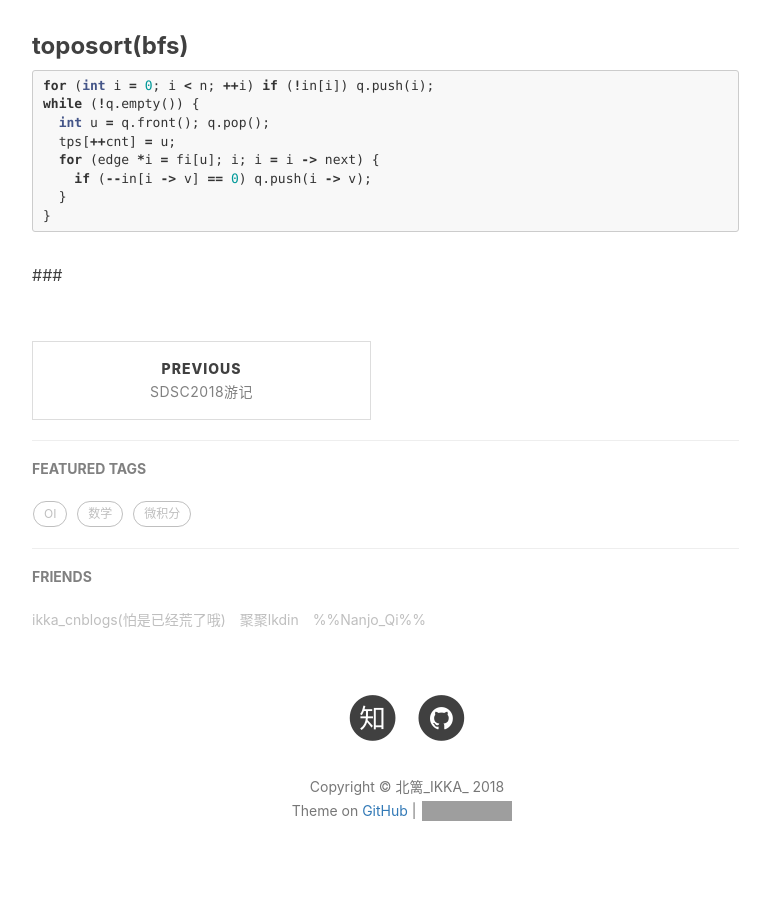
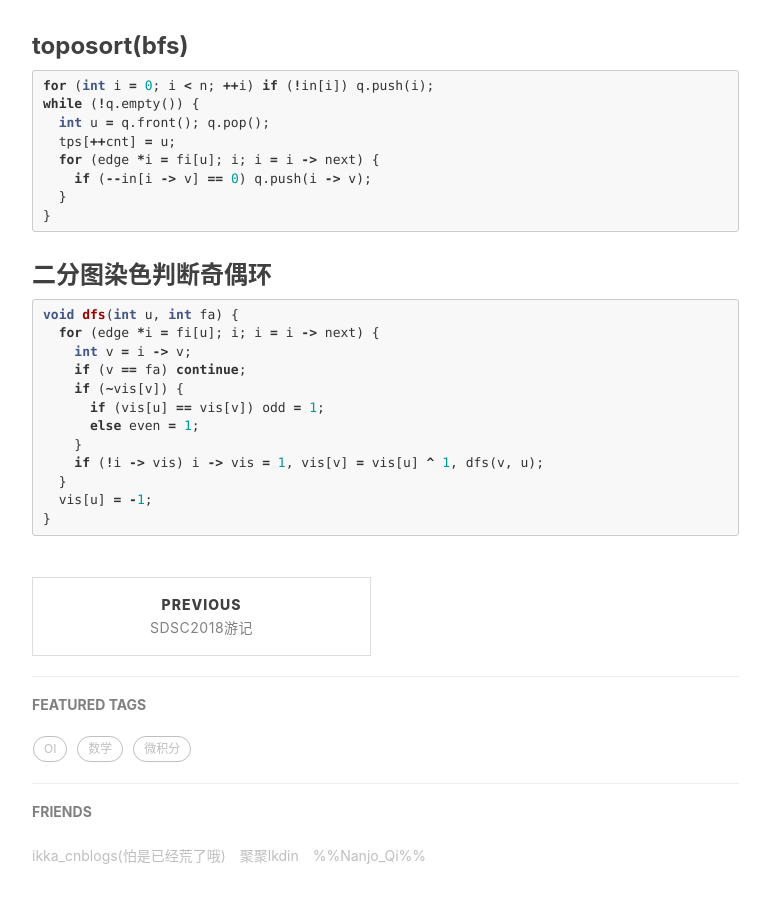
Before and after one commit to Kazusa1103/phqghume.github.com, a Jekyll site: the page built from _posts/2018-10-7-templates.md, in a window 1280 px wide and 900 px high, scrolled down 693 px. Shown: the whole window, without its empty margins (233-1003 px from the left). Built offline with Jekyll 4.4.1, drawn with Linux system fonts in a browser that asks for light colours; nearby versions of some CDN libraries; comment, search, counter and statistics services are not loaded; grey boxes are pictures that could not be loaded.

Commit message:
Update 2018-10-7-templates.md

````diff
--- a/_posts/2018-10-7-templates.md
+++ b/_posts/2018-10-7-templates.md
@@ -28,4 +28,19 @@ while (!q.empty()) {
 }
 ```
 
-###
+### 二分图染色判断奇偶环
+
+``` cpp
+void dfs(int u, int fa) {
+  for (edge *i = fi[u]; i; i = i -> next) {
+    int v = i -> v;
+    if (v == fa) continue;
+    if (~vis[v]) {
+      if (vis[u] == vis[v]) odd = 1;
+      else even = 1;
+    }
+    if (!i -> vis) i -> vis = 1, vis[v] = vis[u] ^ 1, dfs(v, u);
+  }
+  vis[u] = -1;
+}
+```
````
